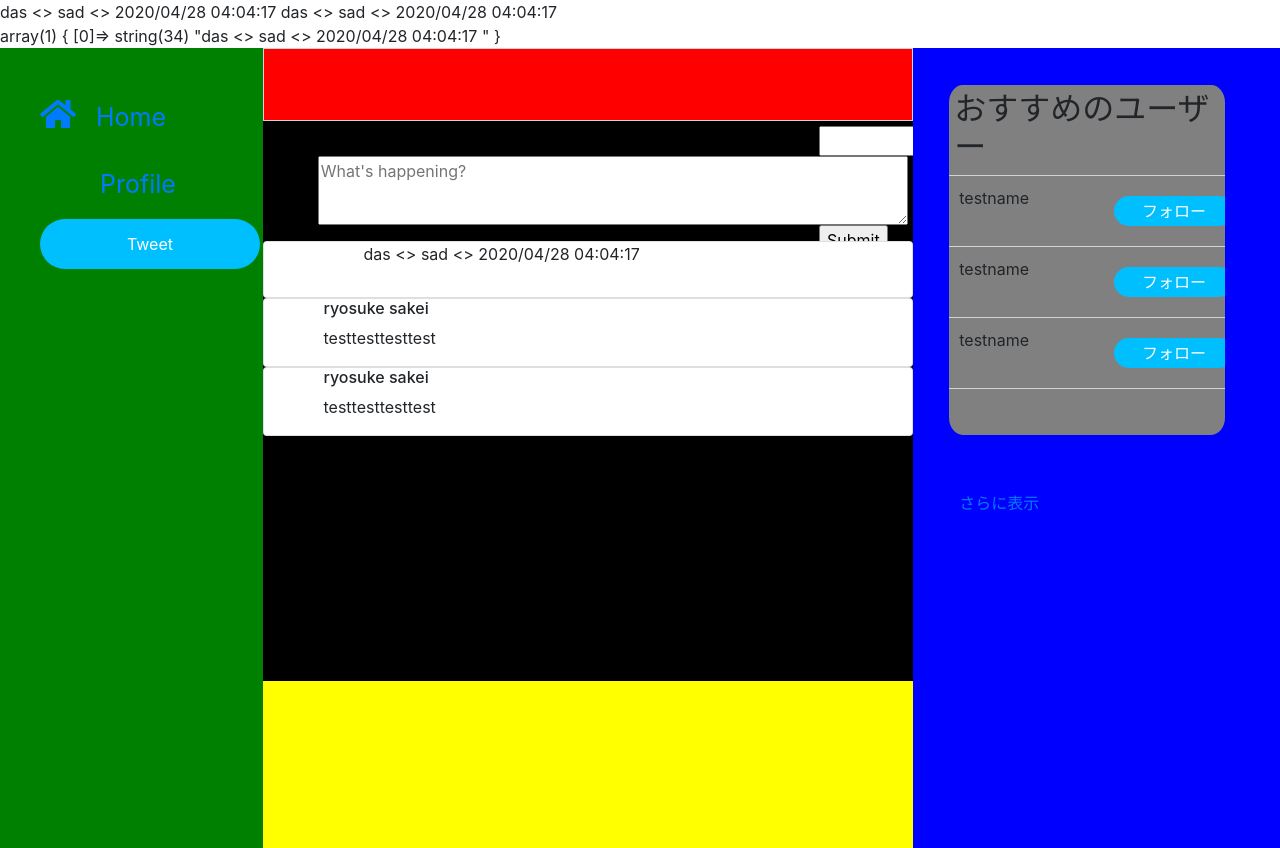
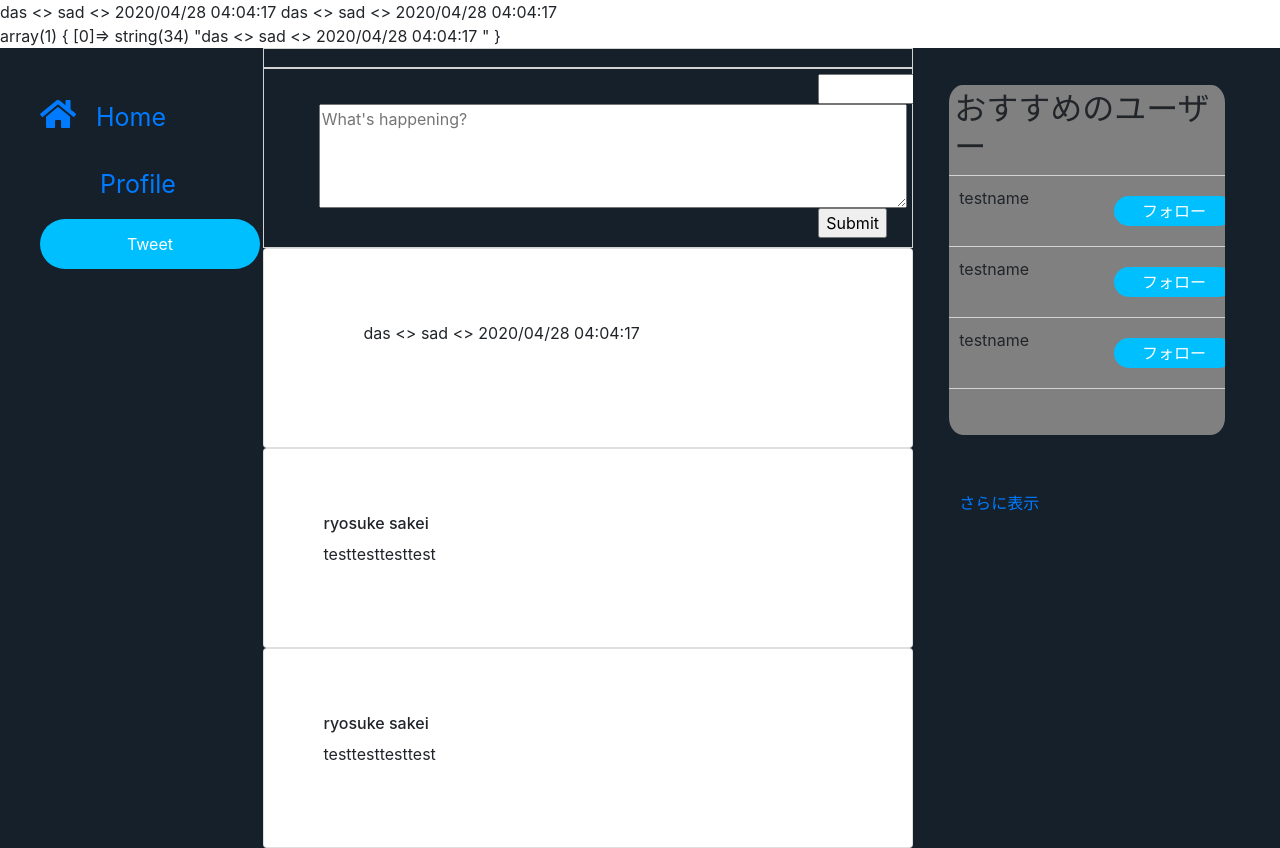
Before and after one commit to ryosuke888/tweet_app, a PHP site: page /app/app_file.php in a window 1280 px wide. Run offline with PHP 8.4, Linux system fonts and the light colour scheme; some libraries are stand-ins or nearby versions.

Commit message:
デザイン修正

```diff
--- a/app.css
+++ b/app.css
@@ -9,73 +9,82 @@ ul {
 body {
 	margin: 0;
 	height: 100%;
+	overflow: hidden;
 }
 header {
-	background-color: red;
+	background-color: rgb(21, 32, 43);
 	width: 650px;
-	height: 80px;
+	height: 100%;
+	/* height: 80px; */
 }
 main {
-	background-color: yellow;
+	background-color: rgb(21, 32, 43);
 	width: 650px;
 	height: 100%;
 
 }
 aside {
-	background-color: blue;
+	/*background-color: blue;*/
+	background-color: rgb(21, 32, 43);
+	height: 100%;
 	width: 35%;
 }
 nav {
-	background-color: green;
+	/*background-color: green; */
+	background-color: rgb(21, 32, 43);
+	height: 100%;
 	order: -1;
 	width: 25%;
 }
 .screen {
 	display: flex;
 	height: 100%;
+	background-color: rgb(21, 32, 43);
 }
 .box {
 	display: flex;
 	flex-direction: column;
-
+	height: 100%;
 }
 /* header */
 header {
+	border: 1px solid lightgray;
+	z-index: 100;
 
-	border: 1px solid lightgray;
-
-	z-index: 100;
 }
 .home {
 	color: white;
 	font-size: 25px;
+
 }
 /* main */
 
-.test {
+.main-content {
 	width: 100%;
+	height: 100%;
 }
 .display {
-	background-color: black;
+	background-color: rgb(21, 32, 43);
 	 width: 100%;
-	 height: 560px;
+	 height: 100%;
 }
 .display2 {
 	width: 100%;
-	 height: 100%;
+	 height: 550px;
 	 overflow: scroll;
 }
 /* tweet */
 .tweet {
 	background-color: gray;
-	height: 120px;
+	height: 180px;
 	display: flex;
 	justify-content: center;
 }
 .tweet-main-box {
 	display: flex;
 	width: 100%;
-	background-color: black;
+	background-color: rgb(21, 32, 43);
+	border: 1px solid lightgray;
 }
 .tweet-main-left {
 	width: 60px;
@@ -100,10 +109,12 @@ header {
 }
 .main-form input {
 	margin-left: 85%;
+
 }
 /* card */
 .card {
 	width: 100%;
+  height: 200px;
 	display: flex;
 	justify-content: center;
 }
```
Also changed, not shown: other parts of app.css (+70 -0 lines), app.php (+7 -10 lines).
